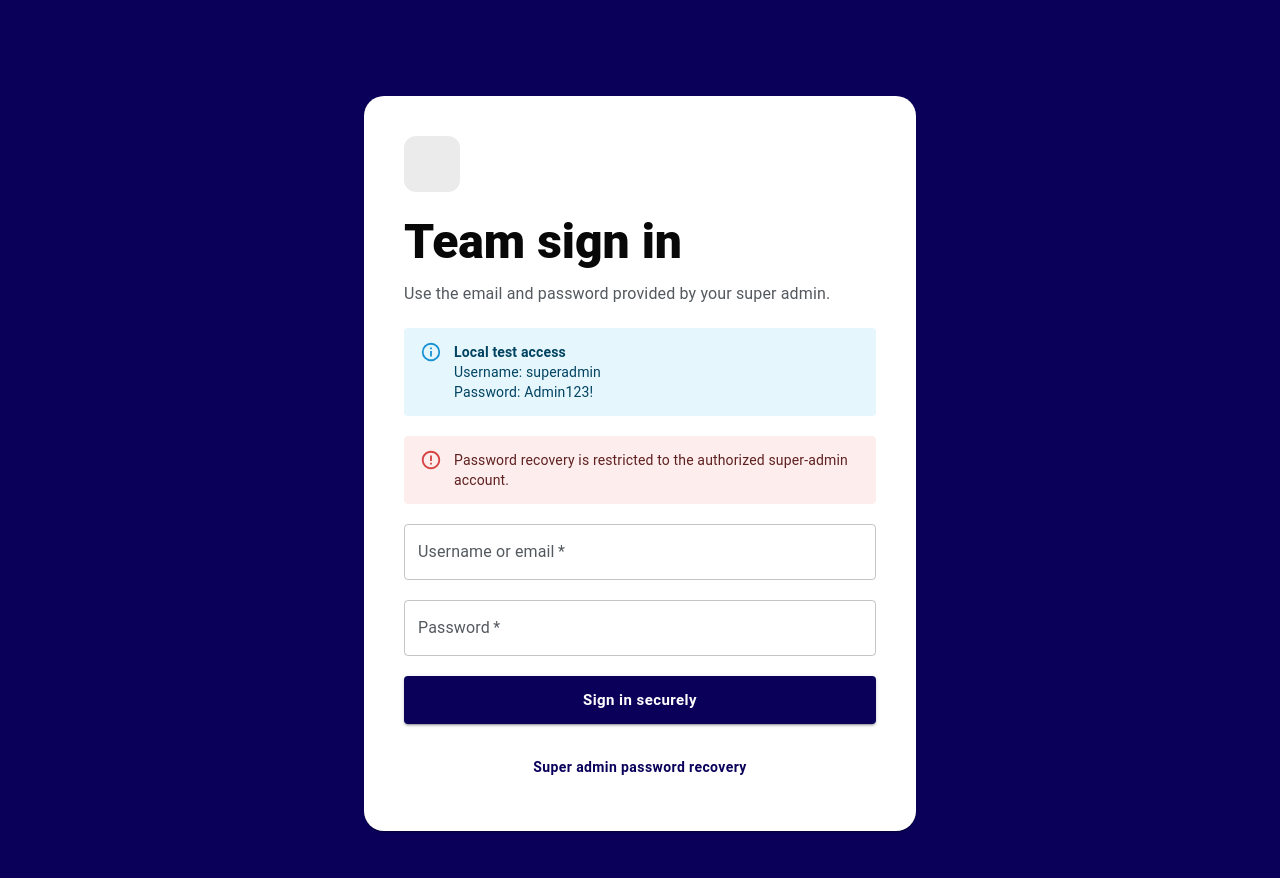
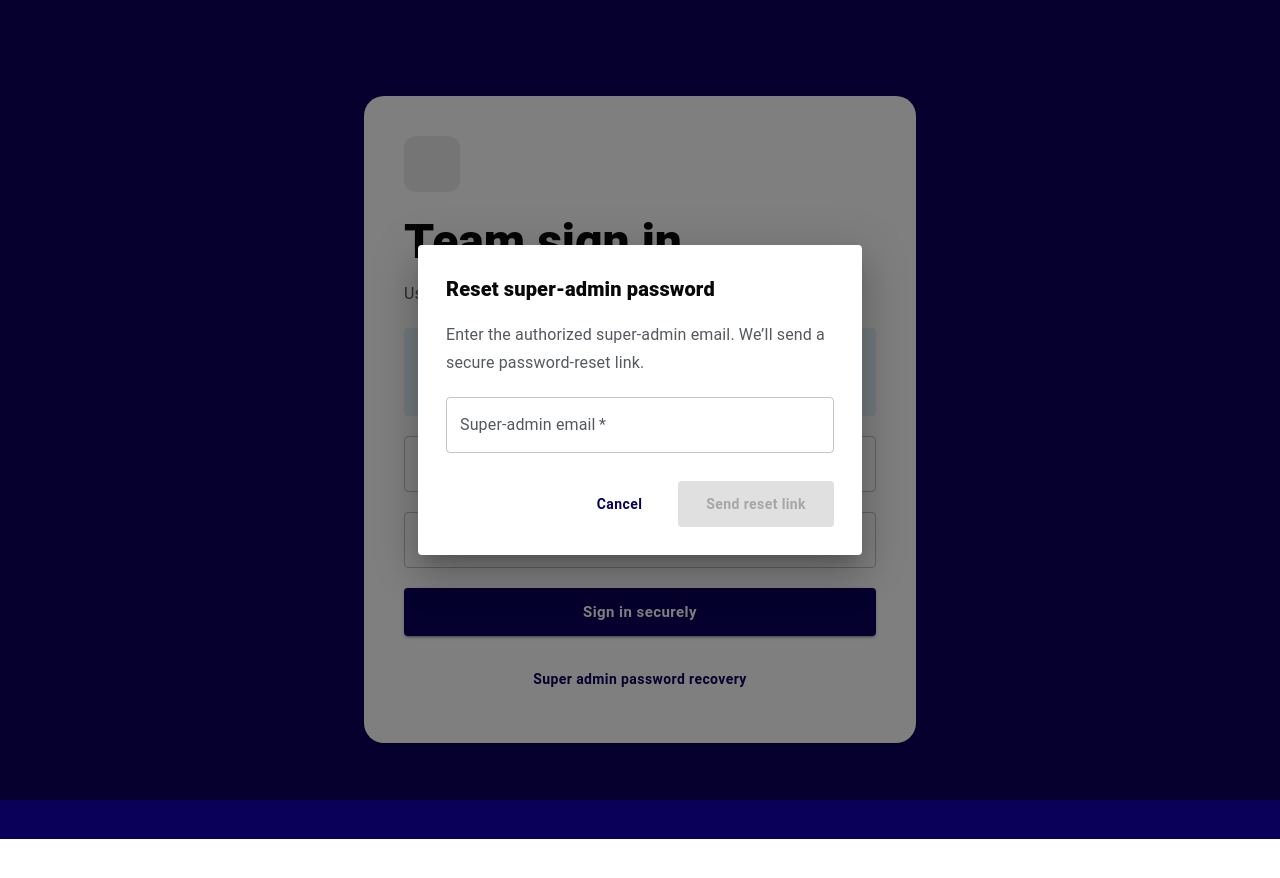
Before and after one commit to RodrigueMedor/iman-logistics-redesign, a React (Vite) app: page /admin/login in a window 1280 px wide. Both pictures are taken after a click on the button "Super admin password recovery". Shown: the top 878 px of the page. After the commit the page ends 839 px from the top, so only its background shows below. Built offline with nearby package versions, Linux system fonts and the light colour scheme; no server answers; the database is empty; some icons are missing.

Commit message:
Add super admin recovery dialog

```diff
--- a/src/pages/AdminLogin.tsx
+++ b/src/pages/AdminLogin.tsx
@@ -1,5 +1,5 @@
-import { useRef, useState, type FormEvent } from 'react'
-import { Alert, Box, Button, Container, Paper, Stack, TextField, Typography } from '@mui/material'
+import { useState, type FormEvent } from 'react'
+import { Alert, Box, Button, Container, Dialog, DialogActions, DialogContent, DialogTitle, Paper, Stack, TextField, Typography } from '@mui/material'
 import LockOutlinedIcon from '@mui/icons-material/LockOutlined'
 import { Navigate, useLocation, useNavigate } from 'react-router-dom'
 import { Seo } from '../components/common/Seo'
@@ -17,7 +17,8 @@ export default function AdminLogin() {
   const [error, setError] = useState('')
   const [notice, setNotice] = useState(() => (location.state as { passwordReset?: boolean } | null)?.passwordReset ? 'Password updated successfully. You can now sign in.' : '')
   const [submitting, setSubmitting] = useState(false)
-  const emailInput = useRef<HTMLInputElement>(null)
+  const [recoveryOpen, setRecoveryOpen] = useState(false)
+  const [recoveryEmail, setRecoveryEmail] = useState('')
 
   if (user && profile) return <Navigate to={profile.role === 'super_admin' ? '/tracking/admin/work-orders/' : '/tracking/team/work-orders/'} replace />
 
@@ -44,7 +45,7 @@ export default function AdminLogin() {
   }
 
   const resetPassword = async () => {
-    const resetEmail = (emailInput.current?.value || email)
+    const resetEmail = recoveryEmail
       .normalize('NFKC')
       .replace(/[\s\u200B-\u200D\uFEFF]/g, '')
       .toLowerCase()
@@ -61,6 +62,8 @@ export default function AdminLogin() {
     setSubmitting(false)
     if (resetError) return setError(resetError.message)
     setNotice('Password reset email sent. Open the secure link in that email to choose a new password.')
+    setRecoveryOpen(false)
+    setRecoveryEmail('')
   }
 
   return <>
@@ -75,13 +78,25 @@ export default function AdminLogin() {
             {import.meta.env.DEV && <Alert severity="info"><strong>Local test access</strong><br />Username: superadmin<br />Password: Admin123!</Alert>}
             {error && <Alert severity="error">{error}</Alert>}
             {notice && <Alert severity="success">{notice}</Alert>}
-            <TextField inputRef={emailInput} required type={import.meta.env.DEV ? 'text' : 'email'} label={import.meta.env.DEV ? 'Username or email' : 'Email address'} autoComplete="username" value={email} onChange={event => setEmail(event.target.value)} />
+            <TextField required type={import.meta.env.DEV ? 'text' : 'email'} label={import.meta.env.DEV ? 'Username or email' : 'Email address'} autoComplete="username" value={email} onChange={event => setEmail(event.target.value)} />
             <TextField required type="password" label="Password" autoComplete="current-password" value={password} onChange={event => setPassword(event.target.value)} />
             <Button type="submit" size="large" variant="contained" disabled={!configured || submitting}>{submitting ? 'Signing in…' : 'Sign in securely'}</Button>
-            <Button type="button" onClick={() => void resetPassword()} disabled={!configured || submitting}>Super admin password recovery</Button>
+            <Button type="button" onClick={() => { setError(''); setRecoveryEmail(''); setRecoveryOpen(true) }} disabled={!configured || submitting}>Super admin password recovery</Button>
           </Stack>
         </Paper>
       </Container>
     </Box>
+    <Dialog open={recoveryOpen} onClose={() => !submitting && setRecoveryOpen(false)} fullWidth maxWidth="xs">
+      <DialogTitle sx={{ fontWeight: 900, pt: 3.5, px: 3.5 }}>Reset super-admin password</DialogTitle>
+      <DialogContent sx={{ px: 3.5 }}>
+        <Typography color="text.secondary" mb={2.5}>Enter the authorized super-admin email. We’ll send a secure password-reset link.</Typography>
+        {error && <Alert severity="error" sx={{ mb: 2 }}>{error}</Alert>}
+        <TextField autoFocus fullWidth required type="email" label="Super-admin email" autoComplete="email" value={recoveryEmail} onChange={event => setRecoveryEmail(event.target.value)} onKeyDown={event => { if (event.key === 'Enter') { event.preventDefault(); void resetPassword() } }} />
+      </DialogContent>
+      <DialogActions sx={{ px: 3.5, pb: 3.5 }}>
+        <Button onClick={() => setRecoveryOpen(false)} disabled={submitting}>Cancel</Button>
+        <Button variant="contained" onClick={() => void resetPassword()} disabled={submitting || !recoveryEmail.trim()}>{submitting ? 'Sending…' : 'Send reset link'}</Button>
+      </DialogActions>
+    </Dialog>
   </>
 }
```
